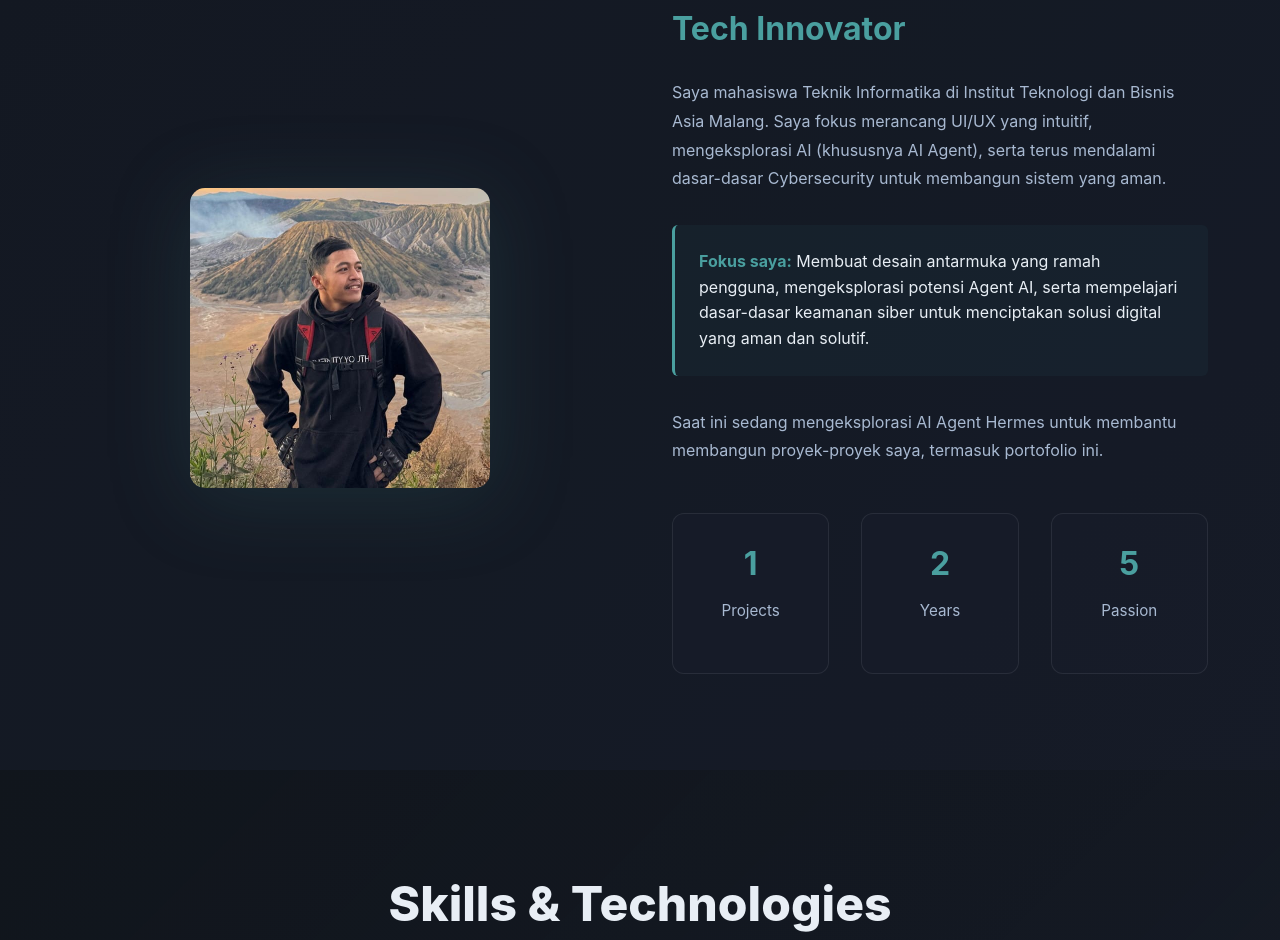
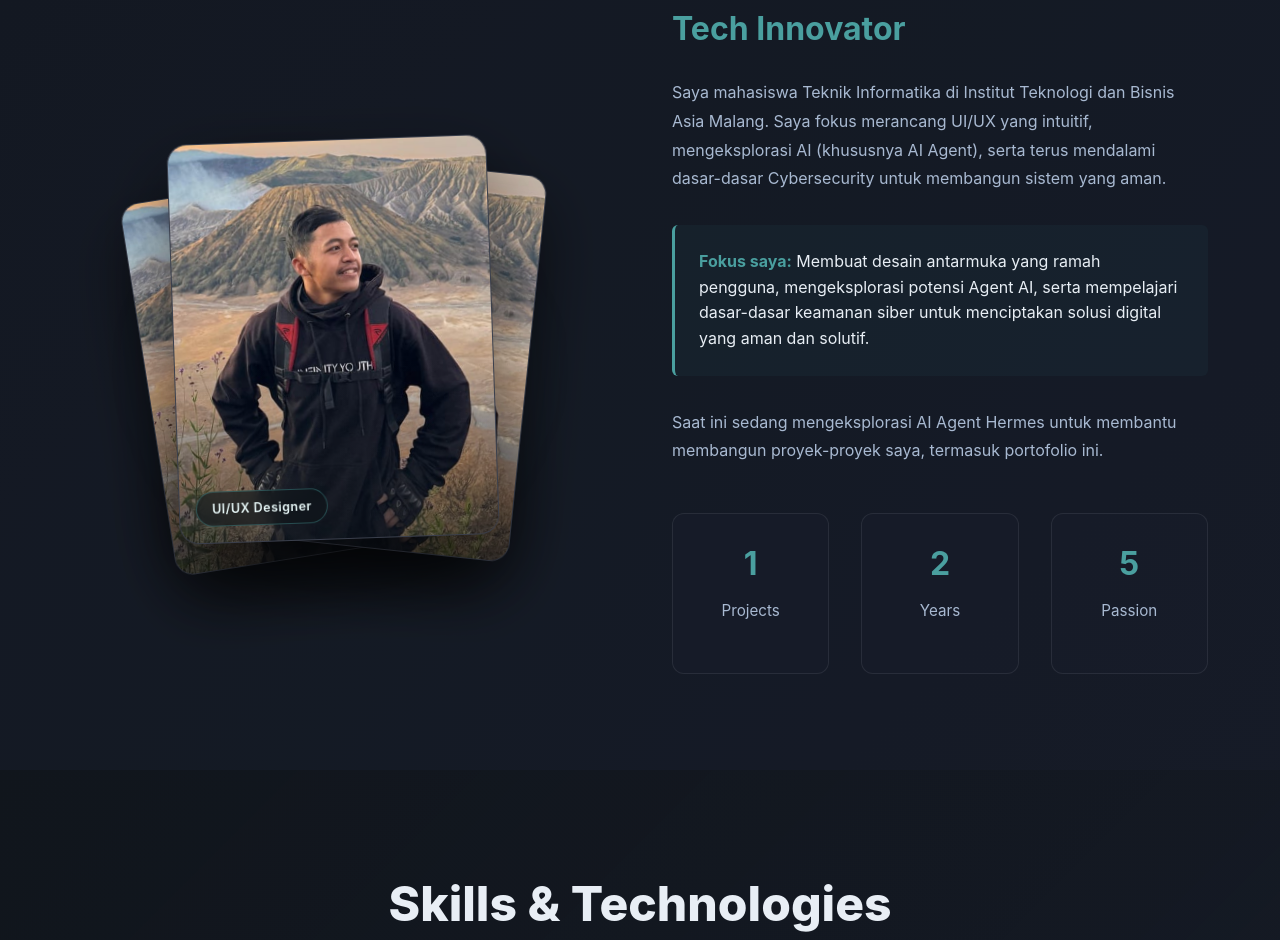
Before and after one commit to CristoDenata/PortofolioCristoDenata, a plain HTML site: page index.html in a window 1280 px wide. Shown: the part 1094-2034 px from the top of the page. Drawn offline with Linux system fonts and the light colour scheme.

Commit message:
Tambah stacked photo cards di section Tentang Saya

```diff
--- a/index.html
+++ b/index.html
@@ -96,7 +96,18 @@
             <h2 class="section-title">Tentang Saya</h2>
             <div class="about-grid">
                 <div class="about-image">
-                    <img src="assets/profile.jpeg" alt="Cristo Profile" class="profile-photo">
+                    <div class="photo-stack">
+                        <figure class="photo-card photo-card-3">
+                            <img src="assets/profile.jpeg" alt="Cristo Denata — foto 3">
+                        </figure>
+                        <figure class="photo-card photo-card-2">
+                            <img src="assets/profile.jpeg" alt="Cristo Denata — foto 2">
+                        </figure>
+                        <figure class="photo-card photo-card-1">
+                            <img src="assets/profile.jpeg" alt="Cristo Denata — foto utama">
+                            <figcaption class="photo-caption">UI/UX Designer</figcaption>
+                        </figure>
+                    </div>
                 </div>
                 <div class="about-text">
                     <h3>Tech Innovator</h3>
--- a/style.css
+++ b/style.css
@@ -662,6 +662,127 @@ section {
     filter: drop-shadow(0 15px 50px rgba(58, 127, 127, 0.3));
 }
 
+/* --- Stacked photo cards (Tentang Saya) --- */
+.photo-stack {
+    position: relative;
+    width: 320px;
+    height: 400px;
+    perspective: 1200px;
+    animation: float 6s ease-in-out infinite;
+}
+
+.photo-stack::before {
+    content: '';
+    position: absolute;
+    inset: 8% -12% -6% -12%;
+    background: radial-gradient(circle, rgba(74, 159, 159, 0.22) 0%, transparent 65%);
+    filter: blur(40px);
+    z-index: 0;
+    pointer-events: none;
+}
+
+.photo-card {
+    position: absolute;
+    inset: 0;
+    margin: 0;
+    border-radius: 20px;
+    overflow: hidden;
+    border: 1px solid rgba(255, 255, 255, 0.14);
+    background: #1a1f2e;
+    box-shadow: 0 30px 70px rgba(0, 0, 0, 0.55);
+    transform-origin: center bottom;
+    transition: transform 0.6s cubic-bezier(0.22, 1, 0.36, 1),
+                box-shadow 0.4s ease;
+    will-change: transform;
+}
+
+.photo-card::after {
+    content: '';
+    position: absolute;
+    inset: 0;
+    background: linear-gradient(to top, rgba(15, 20, 25, 0.55) 0%, transparent 45%);
+    pointer-events: none;
+}
+
+.photo-card img {
+    width: 100%;
+    height: 100%;
+    object-fit: cover;
+    display: block;
+}
+
+.photo-card-3 {
+    z-index: 1;
+    transform: rotate(-9deg) translate(-16px, 12px) scale(0.94);
+}
+
+.photo-card-2 {
+    z-index: 2;
+    transform: rotate(6deg) translate(14px, 6px) scale(0.97);
+}
+
+.photo-card-1 {
+    z-index: 3;
+    transform: rotate(-2deg);
+    box-shadow: 0 35px 80px rgba(0, 0, 0, 0.6);
+}
+
+/* Fan-out saat hover */
+.photo-stack:hover .photo-card-3 {
+    transform: rotate(-15deg) translate(-58px, 6px) scale(0.94);
+    box-shadow: 0 40px 90px rgba(0, 0, 0, 0.5);
+}
+
+.photo-stack:hover .photo-card-2 {
+    transform: rotate(12deg) translate(58px, 2px) scale(0.97);
+    box-shadow: 0 40px 90px rgba(0, 0, 0, 0.5);
+}
+
+.photo-stack:hover .photo-card-1 {
+    transform: rotate(0deg) translateY(-12px) scale(1.03);
+    box-shadow: 0 45px 100px rgba(0, 0, 0, 0.65);
+}
+
+.photo-caption {
+    position: absolute;
+    left: 1rem;
+    bottom: 1rem;
+    z-index: 2;
+    padding: 0.4rem 0.95rem;
+    border-radius: 999px;
+    font-size: 0.78rem;
+    font-weight: 600;
+    letter-spacing: 0.04em;
+    color: #eafafa;
+    background: rgba(15, 20, 25, 0.65);
+    border: 1px solid rgba(74, 159, 159, 0.4);
+    backdrop-filter: blur(8px);
+    -webkit-backdrop-filter: blur(8px);
+}
+
+@media (max-width: 900px) {
+    .photo-stack {
+        width: 280px;
+        height: 350px;
+    }
+}
+
+@media (max-width: 768px) {
+    .photo-stack {
+        width: 250px;
+        height: 315px;
+    }
+    .photo-card {
+        border-radius: 16px;
+    }
+    .photo-stack:hover .photo-card-3 {
+        transform: rotate(-12deg) translate(-32px, 6px) scale(0.94);
+    }
+    .photo-stack:hover .photo-card-2 {
+        transform: rotate(9deg) translate(32px, 2px) scale(0.97);
+    }
+}
+
 @media (max-width: 768px) {
     .profile-photo {
         max-width: 250px;
```
